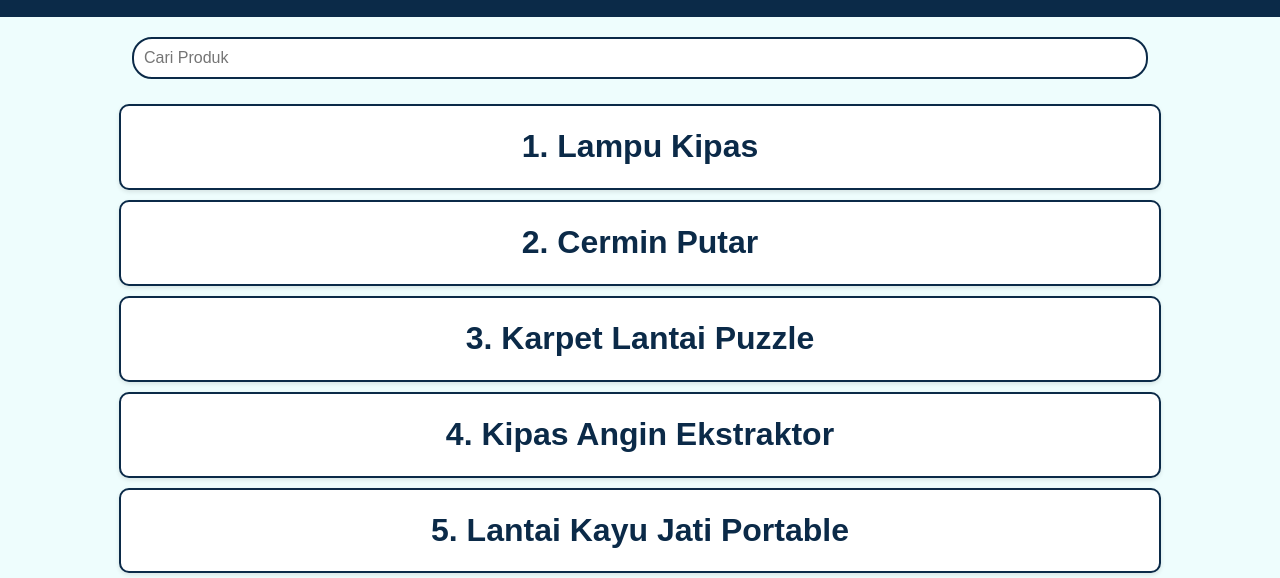
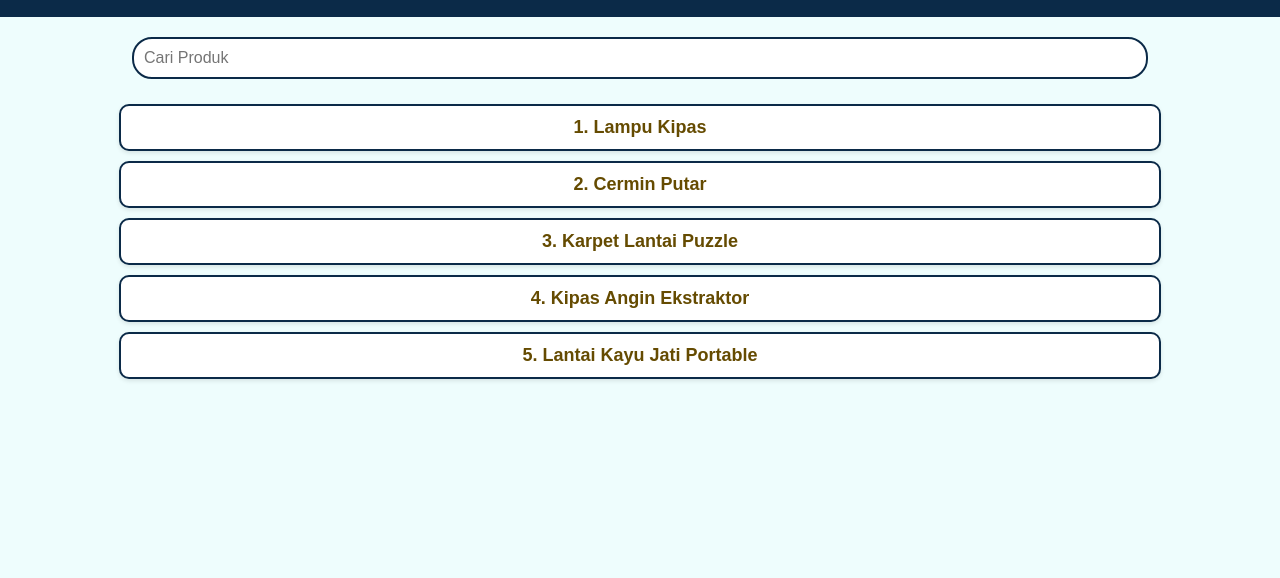
Before and after one commit to Pandi20/alatpraktisid, a plain HTML site: page index.html in a window 1280 px wide. Shown: the part 251-829 px from the top of the page. After the commit the page ends 800 px from the top, so only its background shows below. Drawn offline with Linux system fonts and the light colour scheme.

Commit message:
fix:100lighthouse

```diff
--- a/index.html
+++ b/index.html
@@ -3,6 +3,7 @@
 <head>
     <meta charset="UTF-8">
     <meta name="viewport" content="width=device-width, initial-scale=1.0">
+    <meta name="description" content="Simple landing page for affiliate marketing with search function">
     <title>AlatPraktisID</title>
     <link rel="stylesheet" href="styles.css">
 </head>
--- a/styles.css
+++ b/styles.css
@@ -67,9 +67,10 @@ header p {
     margin-bottom: 10px;
 }
 
-.product-item h3 {
+.product-item h1 {
     margin: 10px 0;
     color: #654B01;
+    font-size:18px;
 }
 
 .product-item p {
```
